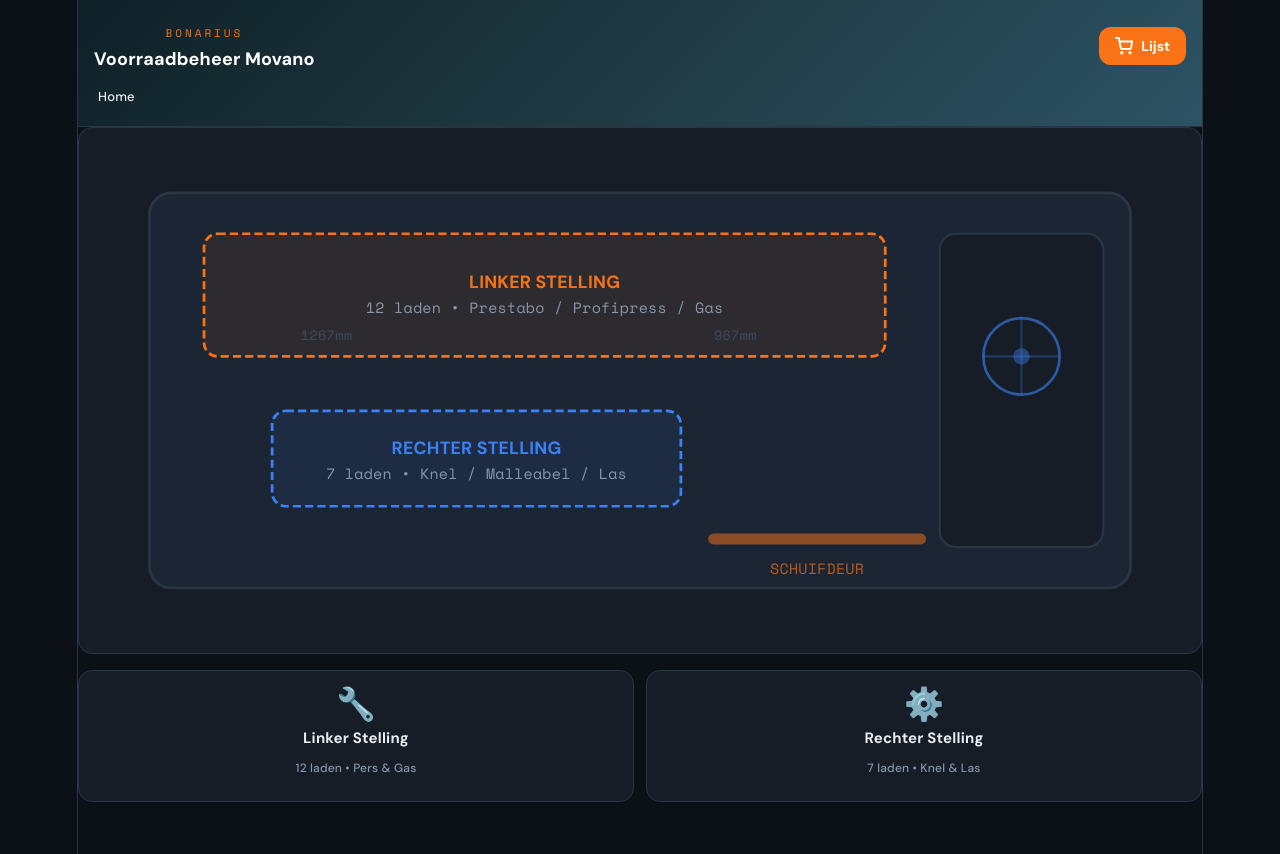
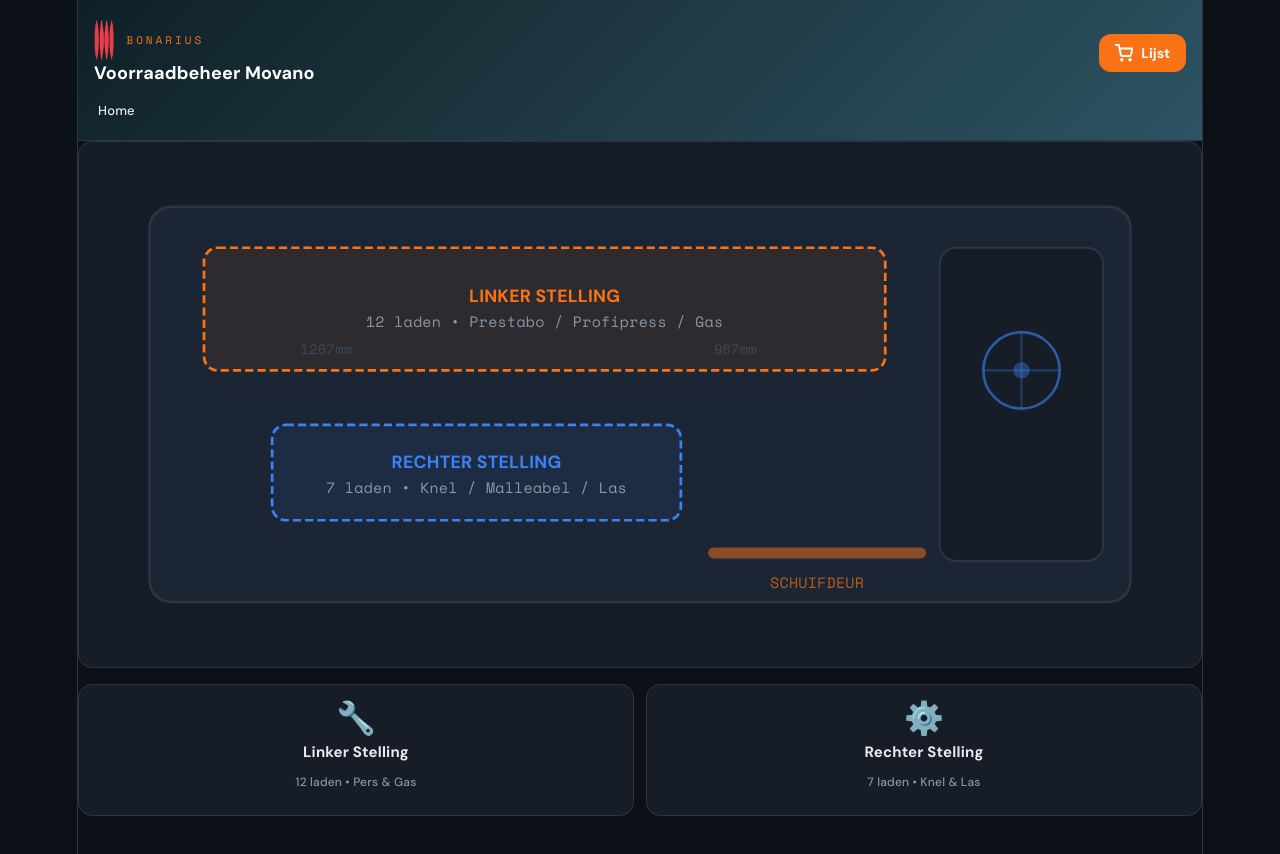
Before and after one commit to IcuRep/voorraad-app, a React (Vite) app: page / in a window 1280 px wide. Shown: the top 854 px of the page. Built offline with nearby package versions, Linux system fonts and the light colour scheme.

Commit message:
logo toegevoegd

```diff
--- a/src/App.jsx
+++ b/src/App.jsx
@@ -1,4 +1,5 @@
 import { useState, useEffect, useRef } from "react";
+import logo from "./assets/logo.png";
 
 // ─── DATA ───────────────────────────────────────────────────────────────
 const LINKER_LADEN = {
@@ -690,7 +691,11 @@
                   <IconBack/><span style={{fontSize:14}}>Terug</span>
                 </button>
               )}
+              <div style={{ display: "flex", alignItems: "center", gap: "10px" }}>
+              <img src={logo} alt="logo" style={{ height: "40px" }} />
               <div className="logo-text">Bonarius</div>
+              </div>
+
               <div className="title">
                 {view === "home" && "Voorraadbeheer Movano"}
                 {view === "linker" && "Linker Stelling"}
```
Also changed, not shown: src/assets/Logo.png (added).
